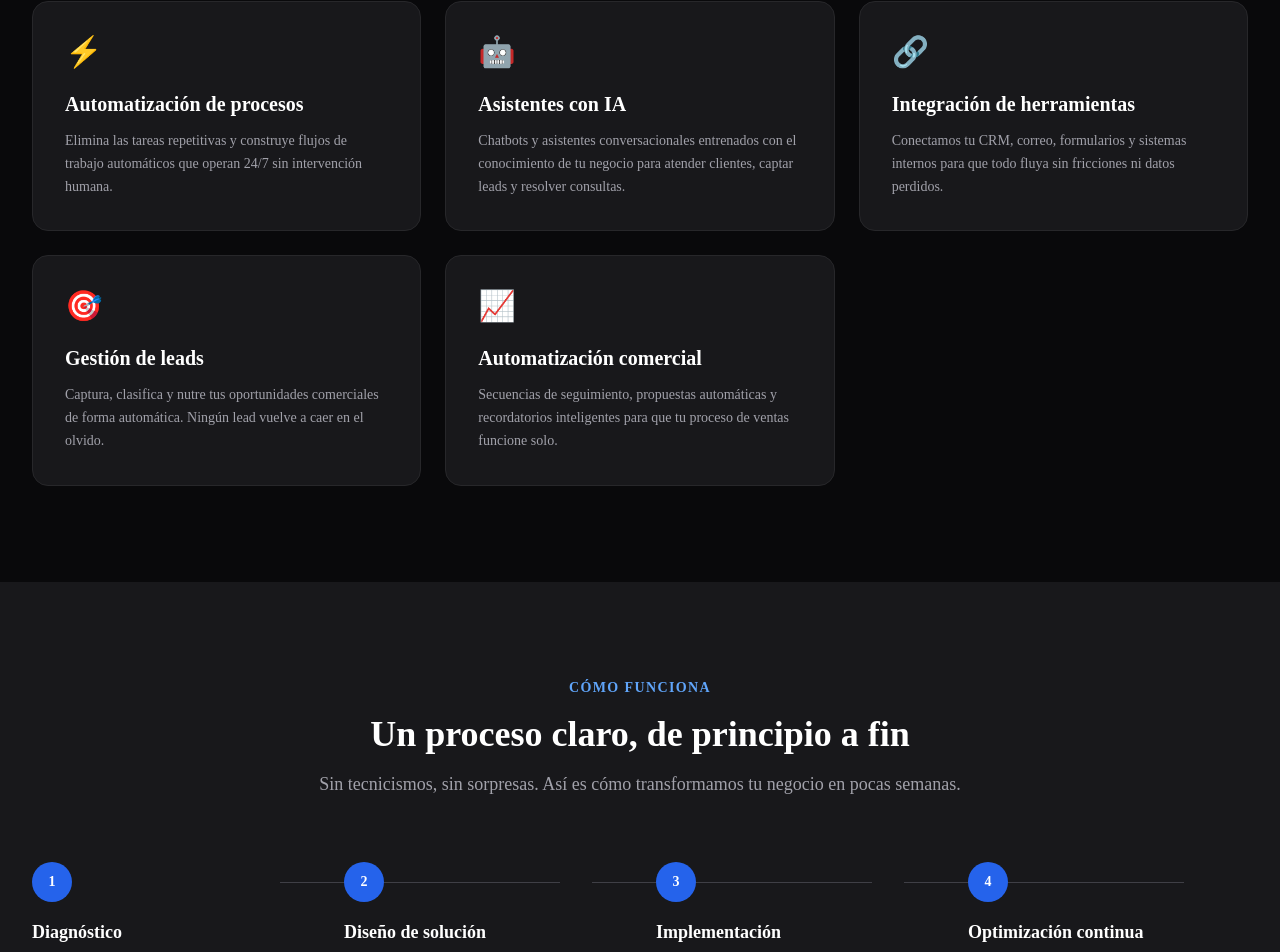
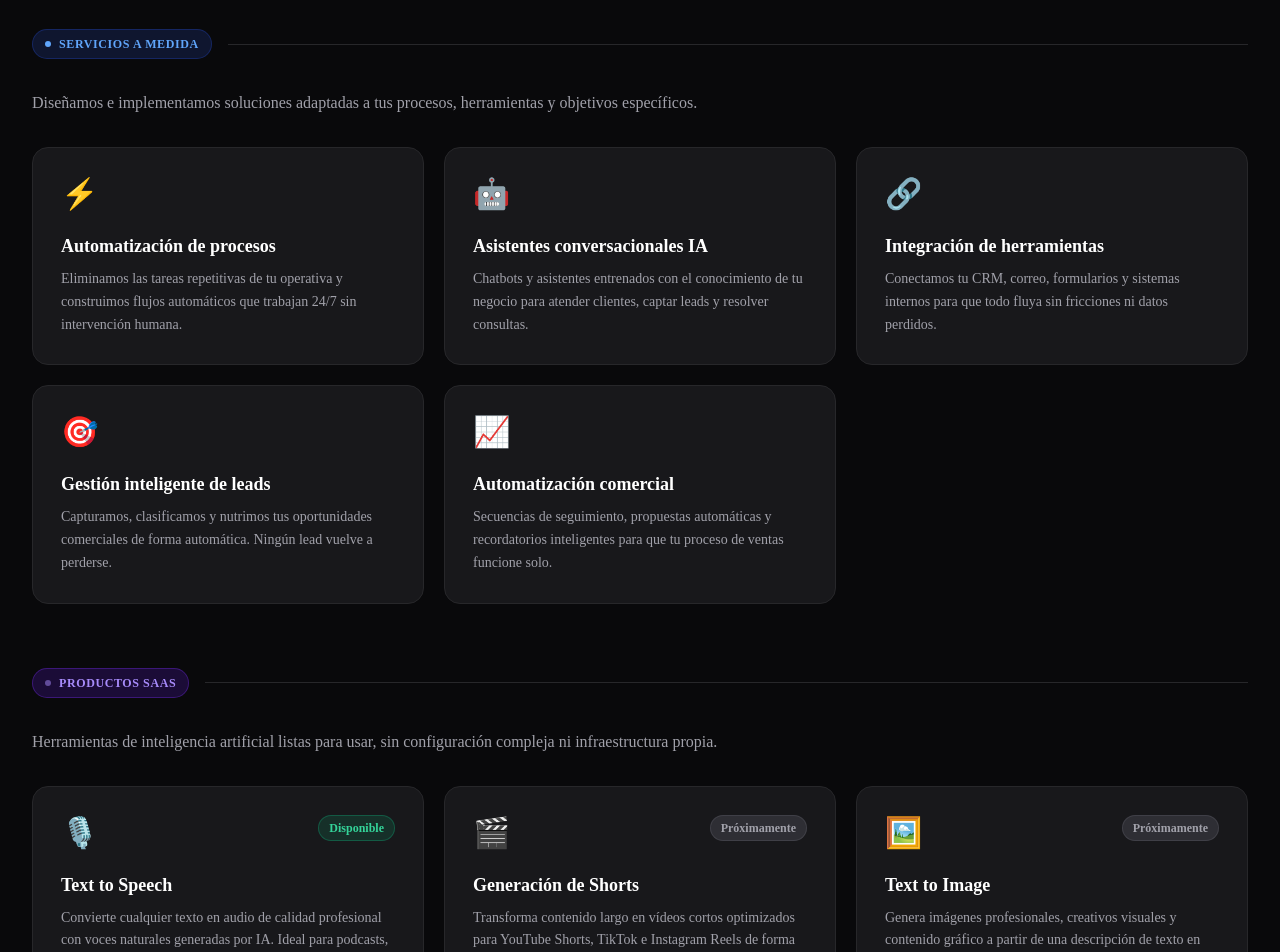
Before and after one commit to gomezmorenos/Serubix, a Next.js app in the folder FrontEnd/: page / in a window 1280 px wide. Shown: the part 2620-3572 px from the top of the page. Built offline with nearby package versions, Linux system fonts and the light colour scheme.

Commit message:
Actualizar Servicios

```diff
--- a/FrontEnd/src/components/landing/ServicesSection.tsx
+++ b/FrontEnd/src/components/landing/ServicesSection.tsx
@@ -1,11 +1,18 @@
-import type { LandingContent } from '@/features/landing/landing.types'
+import type { LandingContent, ServiceCard, SaasProduct } from '@/features/landing/landing.types'
 
 type ServicesSectionProps = LandingContent['services']
 
-export function ServicesSection({ label, title, subtitle, cards }: ServicesSectionProps) {
+const BADGE_STYLES: Record<string, string> = {
+  available: 'bg-emerald-500/15 text-emerald-400 border border-emerald-500/30',
+  beta: 'bg-blue-500/15 text-blue-400 border border-blue-500/30',
+  soon: 'bg-zinc-700/60 text-zinc-400 border border-zinc-600/50',
+}
+
+export function ServicesSection({ label, title, subtitle, custom, saas }: Readonly<ServicesSectionProps>) {
   return (
     <section id="servicios" className="py-24 bg-zinc-950" aria-labelledby="services-title">
       <div className="max-w-7xl mx-auto px-4 sm:px-6 lg:px-8">
+
         <div className="text-center mb-16">
           <span className="text-blue-400 text-sm font-semibold uppercase tracking-widest mb-4 block">
             {label}
@@ -16,25 +23,77 @@ export function ServicesSection({ label, title, subtitle, cards }: ServicesSecti
           <p className="text-zinc-400 text-lg max-w-2xl mx-auto">{subtitle}</p>
         </div>
 
+        {/* Servicios a medida */}
+        <div className="mb-16" aria-labelledby="custom-services-title">
+          <div className="flex items-center gap-4 mb-8">
+            <div className="flex-shrink-0">
+              <span className="inline-flex items-center gap-2 bg-blue-950/50 border border-blue-800/40 text-blue-400 text-xs font-semibold px-3 py-1.5 rounded-full uppercase tracking-wider">
+                <span className="w-1.5 h-1.5 rounded-full bg-blue-400" aria-hidden="true" />
+                {custom.label}
+              </span>
+            </div>
+            <div className="flex-1 h-px bg-zinc-800" aria-hidden="true" />
+          </div>
+          <p className="text-zinc-400 text-base mb-8 max-w-3xl">{custom.subtitle}</p>
           <ul
-          className="grid sm:grid-cols-2 lg:grid-cols-3 gap-6"
-          role="list"
-          aria-label="Nuestros servicios"
+            className="grid sm:grid-cols-2 lg:grid-cols-3 gap-5"
+            aria-label="Servicios a medida"
           >
-          {cards.map((card) => (
+            {custom.cards.map((card: ServiceCard) => (
               <li
                 key={card.id}
-              className="bg-zinc-900 border border-zinc-800 rounded-2xl p-8 hover:border-blue-800/60 hover:bg-zinc-900/80 transition-all"
+                className="bg-zinc-900 border border-zinc-800 rounded-2xl p-7 hover:border-blue-800/60 hover:bg-zinc-900/80 transition-all group"
               >
-              <span className="text-3xl mb-5 block" aria-hidden="true">
-                {card.icon}
-              </span>
-              <h3 className="text-white font-semibold text-xl mb-3">{card.title}</h3>
+                <span className="text-3xl mb-5 block" aria-hidden="true">{card.icon}</span>
+                <h3 className="text-white font-semibold text-lg mb-2 group-hover:text-blue-300 transition-colors">
+                  {card.title}
+                </h3>
                 <p className="text-zinc-400 text-sm leading-relaxed">{card.description}</p>
               </li>
             ))}
           </ul>
         </div>
+
+        {/* Productos SaaS */}
+        <div aria-labelledby="saas-products-title">
+          <div className="flex items-center gap-4 mb-8">
+            <div className="flex-shrink-0">
+              <span className="inline-flex items-center gap-2 bg-violet-950/50 border border-violet-700/40 text-violet-400 text-xs font-semibold px-3 py-1.5 rounded-full uppercase tracking-wider">
+                <span className="w-1.5 h-1.5 rounded-full bg-violet-400 animate-pulse" aria-hidden="true" />
+                {saas.label}
+              </span>
+            </div>
+            <div className="flex-1 h-px bg-zinc-800" aria-hidden="true" />
+          </div>
+          <p className="text-zinc-400 text-base mb-8 max-w-3xl">{saas.subtitle}</p>
+          <ul
+            className="grid sm:grid-cols-2 lg:grid-cols-3 gap-5"
+            aria-label="Productos SaaS"
+          >
+            {saas.products.map((product: SaasProduct) => (
+              <li
+                key={product.id}
+                className="relative bg-zinc-900 border border-zinc-800 rounded-2xl p-7 hover:border-violet-700/50 hover:bg-zinc-900/80 transition-all group"
+              >
+                <div className="flex items-start justify-between mb-5">
+                  <span className="text-3xl" aria-hidden="true">{product.icon}</span>
+                  <span
+                    className={`text-xs font-semibold px-2.5 py-1 rounded-full ${BADGE_STYLES[product.badgeVariant]}`}
+                    aria-label={`Estado: ${product.badge}`}
+                  >
+                    {product.badge}
+                  </span>
+                </div>
+                <h3 className="text-white font-semibold text-lg mb-2 group-hover:text-violet-300 transition-colors">
+                  {product.title}
+                </h3>
+                <p className="text-zinc-400 text-sm leading-relaxed">{product.description}</p>
+              </li>
+            ))}
+          </ul>
+        </div>
+
+      </div>
     </section>
   )
 }
--- a/FrontEnd/src/features/landing/landing-content.ts
+++ b/FrontEnd/src/features/landing/landing-content.ts
@@ -87,23 +87,27 @@ export const LANDING_CONTENT: LandingContent = {
   },
   services: {
     label: 'Servicios',
-    title: 'Todo lo que tu negocio necesita para operar de forma inteligente',
+    title: 'Dos formas de trabajar con Serubix',
     subtitle:
-      'Soluciones modulares que puedes implementar de forma progresiva según tus necesidades.',
+      'Servicios personalizados para tu negocio y herramientas SaaS listas para usar desde el primer día.',
+    custom: {
+      label: 'Servicios a medida',
+      subtitle:
+        'Diseñamos e implementamos soluciones adaptadas a tus procesos, herramientas y objetivos específicos.',
       cards: [
         {
           id: 'automation',
           icon: '⚡',
           title: 'Automatización de procesos',
           description:
-          'Elimina las tareas repetitivas y construye flujos de trabajo automáticos que operan 24/7 sin intervención humana.',
+            'Eliminamos las tareas repetitivas de tu operativa y construimos flujos automáticos que trabajan 24/7 sin intervención humana.',
         },
         {
           id: 'ai-assistants',
           icon: '🤖',
-        title: 'Asistentes con IA',
+          title: 'Asistentes conversacionales IA',
           description:
-          'Chatbots y asistentes conversacionales entrenados con el conocimiento de tu negocio para atender clientes, captar leads y resolver consultas.',
+            'Chatbots y asistentes entrenados con el conocimiento de tu negocio para atender clientes, captar leads y resolver consultas.',
         },
         {
           id: 'integrations',
@@ -115,9 +119,9 @@ export const LANDING_CONTENT: LandingContent = {
         {
           id: 'leads',
           icon: '🎯',
-        title: 'Gestión de leads',
+          title: 'Gestión inteligente de leads',
           description:
-          'Captura, clasifica y nutre tus oportunidades comerciales de forma automática. Ningún lead vuelve a caer en el olvido.',
+            'Capturamos, clasificamos y nutrimos tus oportunidades comerciales de forma automática. Ningún lead vuelve a perderse.',
         },
         {
           id: 'commercial',
@@ -127,6 +131,41 @@ export const LANDING_CONTENT: LandingContent = {
             'Secuencias de seguimiento, propuestas automáticas y recordatorios inteligentes para que tu proceso de ventas funcione solo.',
         },
       ],
+    },
+    saas: {
+      label: 'Productos SaaS',
+      subtitle:
+        'Herramientas de inteligencia artificial listas para usar, sin configuración compleja ni infraestructura propia.',
+      products: [
+        {
+          id: 'text-to-speech',
+          icon: '🎙️',
+          title: 'Text to Speech',
+          description:
+            'Convierte cualquier texto en audio de calidad profesional con voces naturales generadas por IA. Ideal para podcasts, formación online y accesibilidad.',
+          badge: 'Disponible',
+          badgeVariant: 'available',
+        },
+        {
+          id: 'youtube-shorts',
+          icon: '🎬',
+          title: 'Generación de Shorts',
+          description:
+            'Transforma contenido largo en vídeos cortos optimizados para YouTube Shorts, TikTok e Instagram Reels de forma completamente automática.',
+          badge: 'Próximamente',
+          badgeVariant: 'soon',
+        },
+        {
+          id: 'text-to-image',
+          icon: '🖼️',
+          title: 'Text to Image',
+          description:
+            'Genera imágenes profesionales, creativos visuales y contenido gráfico a partir de una descripción de texto en segundos.',
+          badge: 'Próximamente',
+          badgeVariant: 'soon',
+        },
+      ],
+    },
   },
   process: {
     label: 'Cómo funciona',
--- a/FrontEnd/src/features/landing/landing.types.ts
+++ b/FrontEnd/src/features/landing/landing.types.ts
@@ -8,6 +8,15 @@ export interface ServiceCard {
   icon: string
   title: string
   description: string
+}
+
+export interface SaasProduct {
+  id: string
+  icon: string
+  title: string
+  description: string
+  badge: string
+  badgeVariant: 'available' | 'beta' | 'soon'
 }
 
 export interface ProblemCard {
@@ -66,7 +75,16 @@ export interface LandingContent {
     label: string
     title: string
     subtitle: string
-    cards: ServiceCard[]
+    custom: {
+      label: string
+      subtitle: string
+      cards: ServiceCard[]
+    }
+    saas: {
+      label: string
+      subtitle: string
+      products: SaasProduct[]
+    }
   }
   process: {
     label: string
```
Also changed, not shown: 2 other files (tests, documents, lock files or other folders). Lines whose indentation alone changed are shown as unchanged.
